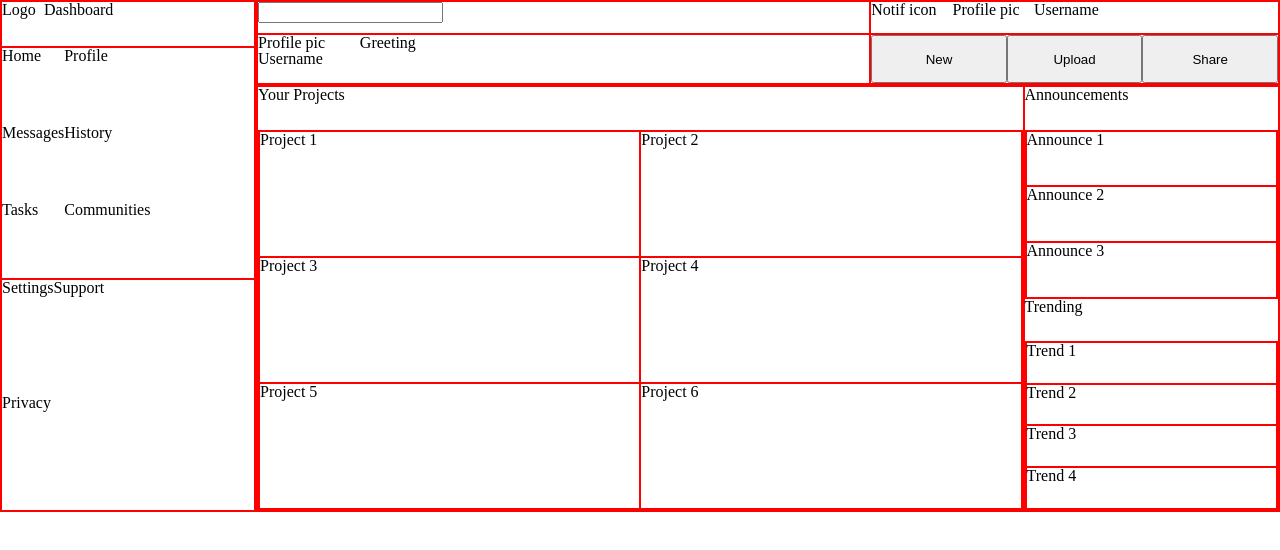
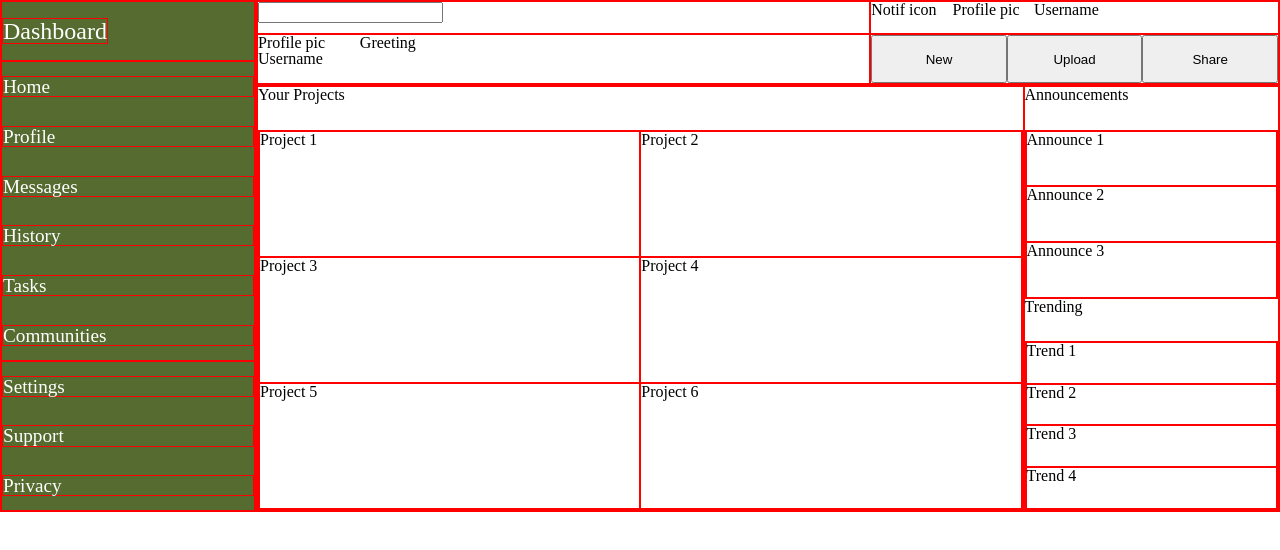
Before and after one commit to pcho101/top-admin-dashboard, a plain HTML site: page index.html in a window 1280 px wide. Drawn offline with Linux system fonts and the light colour scheme.

Commit message:
Style sidebar

```diff
--- a/index.html
+++ b/index.html
@@ -11,21 +11,40 @@
 <body>
     <div class="sidebar">
         <div class="logo-section">
-            <p>Logo</p>
-            <p>Dashboard</p>
+            <div class="logo">
+                <a href="#">Dashboard</a>
+            </div>
         </div>
         <div class="nav-top">
-            <p>Home</p>
-            <p>Profile</p>
-            <p>Messages</p>
-            <p>History</p>
-            <p>Tasks</p>
-            <p>Communities</p>
+            <div class="nav-item">
+                <a href="#">Home</a>
+            </div>
+            <div class="nav-item">
+                <a href="#">Profile</a>
+            </div>
+            <div class="nav-item">
+                <a href="#">Messages</a>
+            </div>
+            <div class="nav-item">
+                <a href="#">History</a>
+            </div>
+            <div class="nav-item">
+                <a href="#">Tasks</a>
+            </div>
+            <div class="nav-item">
+                <a href="#">Communities</a>
+            </div>
         </div>
         <div class="nav-bottom">
-            <p>Settings</p>
-            <p>Support</p>
-            <p>Privacy</p>
+            <div class="nav-item">
+                <a href="#">Settings</a>
+            </div>
+            <div class="nav-item">
+                <a href="#">Support</a>
+            </div>
+            <div class="nav-item">
+                <a href="#">Privacy</a>
+            </div>
         </div>
     </div>
     <div class="header">
--- a/style.css
+++ b/style.css
@@ -11,7 +11,9 @@ body {
 .sidebar {
     grid-row: 1 / 3;
     display: grid;
-    grid-template-rows: 1fr 5fr 5fr;
+    grid-template-rows: 60px 300px 150px;
+    background-color: darkolivegreen;
+    font-size: 1.2rem;
 }
 
 .logo-section,
@@ -19,6 +21,21 @@ body {
 .nav-bottom {
     display: grid;
     grid-template-columns: 1fr 5fr;
+    align-items: center;
+}
+
+.logo a {
+    font-size: 1.5rem;
+    color: white;
+}
+
+.nav-item {
+    grid-column: 1 / 3;
+}
+
+a {
+    color: white;
+    text-decoration: none;
 }
 
 .header {
```
